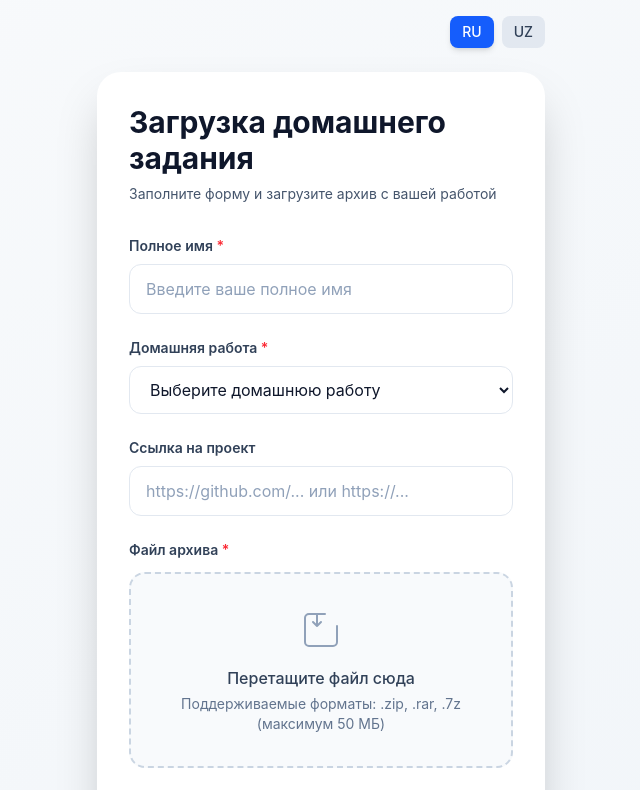
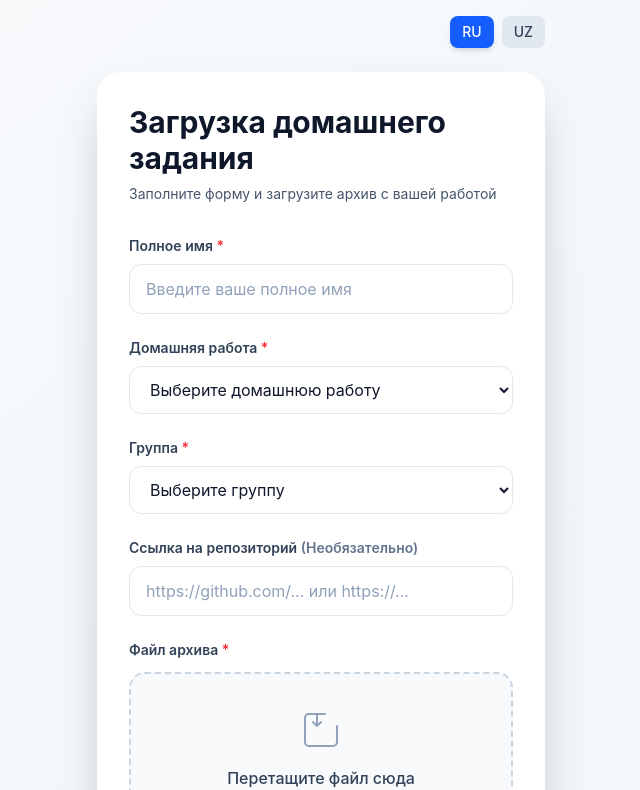
Before and after one commit to KhaetbekIT/EduDrop, a Next.js app: page /ru in a window 1280 px wide. Shown: the top 790 px of the page, without its empty margins (319-959 px from the left). Built offline with nearby package versions, Linux system fonts and the light colour scheme.

Commit message:
feat: добавлены новые поля для загрузки домашнего задания и обновлены переводы

```diff
--- a/messages/ru.json
+++ b/messages/ru.json
@@ -8,10 +8,18 @@
     "subtitle": "Заполните форму и загрузите архив с вашей работой",
     "fullName": "Полное имя",
     "fullNamePlaceholder": "Введите ваше полное имя",
-    "group": "Домашняя работа",
-    "groupPlaceholder": "Выберите домашнюю работу",
+    "homework": "Домашняя работа",
+    "selectHomework": "Выберите домашнюю работу",
+    "group": "Группа",
+    "selectGroup": "Выберите группу",
+    "groupPlaceholder": "Выберите группу",
+    "repository": "Репозиторий",
+    "repositoryLink": "Ссылка на репозиторий",
+    "repositoryLinkPlaceholder": "https://github.com/... или https://...",
     "projectLink": "Ссылка на проект",
     "projectLinkPlaceholder": "https://github.com/... или https://...",
+    "optional": "Необязательно",
+    "notSpecified": "Не указано",
     "file": "Файл архива",
     "fileAriaLabel": "Загрузить архив",
     "dragDrop": "Перетащите файл сюда",
--- a/messages/uz.json
+++ b/messages/uz.json
@@ -8,10 +8,18 @@
     "subtitle": "Formani to'ldiring va ishingiz bilan arxivni yuklang",
     "fullName": "To'liq ism",
     "fullNamePlaceholder": "To'liq ismingizni kiriting",
-    "group": "Uy vazifasi",
-    "groupPlaceholder": "Uy vazifasini tanlang",
+    "homework": "Uy vazifasi",
+    "selectHomework": "Uy vazifasini tanlang",
+    "group": "Guruh",
+    "selectGroup": "Guruhni tanlang",
+    "groupPlaceholder": "Guruhni tanlang",
+    "repository": "Repozitoriy",
+    "repositoryLink": "Repozitoriy havolasi",
+    "repositoryLinkPlaceholder": "https://github.com/... yoki https://...",
     "projectLink": "Loyiha havolasi",
     "projectLinkPlaceholder": "https://github.com/... yoki https://...",
+    "optional": "Ixtiyoriy",
+    "notSpecified": "Ko'rsatilmagan",
     "file": "Arxiv fayli",
     "fileAriaLabel": "Arxiv yuklash",
     "dragDrop": "Fayl shu yerga olib keling",
--- a/src/app/[locale]/(app)/_components/homework-upload-form.tsx
+++ b/src/app/[locale]/(app)/_components/homework-upload-form.tsx
@@ -8,6 +8,7 @@ import { homeworkUploadSchema, type HomeworkUploadFormData } from "$/schemas/hom
 import { formatFileSize } from "$/utils/file";
 import type { HomeworkUploadResponse } from "$/types/homework.types";
 import { HOMEWORK_OPTIONS } from "$/mocks/homeworks.mock";
+import { GROUP_OPTIONS } from "$/mocks/groups.mock";
 import { LanguageSwitcher } from "./language-switcher";
 
 export const HomeworkUploadForm = () => {
@@ -31,6 +32,7 @@ export const HomeworkUploadForm = () => {
 		resolver: zodResolver(homeworkUploadSchema),
 		defaultValues: {
 			fullName: "",
+			homework: "",
 			group: "",
 			projectLink: "",
 			file: undefined,
@@ -126,6 +128,7 @@ export const HomeworkUploadForm = () => {
 
 				const formData = new FormData();
 				formData.append("fullName", data.fullName);
+				formData.append("homework", data.homework);
 				formData.append("group", data.group);
 				if (data.projectLink) {
 					formData.append("projectLink", data.projectLink);
@@ -208,6 +211,31 @@ export const HomeworkUploadForm = () => {
 
 					{/* Homework Field */}
 					<div className="mb-6">
+						<label htmlFor="homework" className="block text-sm font-semibold text-slate-700 mb-2">
+							{t("homework")} <span className="text-red-500">*</span>
+						</label>
+						<select
+							{...register("homework")}
+							id="homework"
+							className="w-full px-4 py-3 border border-slate-200 rounded-xl focus:outline-none focus:ring-2 focus:ring-blue-500 focus:border-transparent transition placeholder-slate-400 text-slate-900"
+							aria-describedby={errors.homework ? "homework-error" : undefined}
+						>
+							<option value="">{t("selectHomework")}</option>
+							{HOMEWORK_OPTIONS.map((homework) => (
+								<option key={homework.id} value={homework.title}>
+									{homework.title}
+								</option>
+							))}
+						</select>
+						{errors.homework && (
+							<p id="homework-error" className="mt-2 text-sm text-red-500">
+								{errors.homework.message}
+							</p>
+						)}
+					</div>
+
+					{/* Group Field */}
+					<div className="mb-6">
 						<label htmlFor="group" className="block text-sm font-semibold text-slate-700 mb-2">
 							{t("group")} <span className="text-red-500">*</span>
 						</label>
@@ -217,10 +245,10 @@ export const HomeworkUploadForm = () => {
 							className="w-full px-4 py-3 border border-slate-200 rounded-xl focus:outline-none focus:ring-2 focus:ring-blue-500 focus:border-transparent transition placeholder-slate-400 text-slate-900"
 							aria-describedby={errors.group ? "group-error" : undefined}
 						>
-							<option value="">{t("groupPlaceholder")}</option>
-							{HOMEWORK_OPTIONS.map((homework) => (
-								<option key={homework.id} value={homework.title}>
-									{homework.title}
+							<option value="">{t("selectGroup")}</option>
+							{GROUP_OPTIONS.map((group) => (
+								<option key={group.id} value={group.name}>
+									{group.name}
 								</option>
 							))}
 						</select>
@@ -234,13 +262,13 @@ export const HomeworkUploadForm = () => {
 					{/* Project Link Field */}
 					<div className="mb-6">
 						<label htmlFor="projectLink" className="block text-sm font-semibold text-slate-700 mb-2">
-							{t("projectLink")}
+							{t("repositoryLink")} <span className="text-slate-500">({t("optional")})</span>
 						</label>
 						<input
 							{...register("projectLink")}
 							type="url"
 							id="projectLink"
-							placeholder={t("projectLinkPlaceholder")}
+							placeholder={t("repositoryLinkPlaceholder")}
 							className="w-full px-4 py-3 border border-slate-200 rounded-xl focus:outline-none focus:ring-2 focus:ring-blue-500 focus:border-transparent transition placeholder-slate-400 text-slate-900"
 							aria-describedby={errors.projectLink ? "projectLink-error" : undefined}
 						/>
--- a/src/app/api/homework/upload/route.ts
+++ b/src/app/api/homework/upload/route.ts
@@ -10,20 +10,21 @@ export async function POST(request: NextRequest): Promise<NextResponse<HomeworkU
 		const formData = await request.formData();
 
 		const fullName = formData.get("fullName");
+		const homework = formData.get("homework");
 		const group = formData.get("group");
 		const projectLink = formData.get("projectLink");
 		const file = formData.get("file");
 		const projectLinkValue = typeof projectLink === "string" ? projectLink : undefined;
 
 		// Validate required fields
-		if (typeof fullName !== "string" || typeof group !== "string" || !(file instanceof File)) {
+		if (typeof fullName !== "string" || typeof homework !== "string" || typeof group !== "string" || !(file instanceof File)) {
 			return NextResponse.json(
 				{
 					success: false,
 					message: "Missing required fields",
 					error: {
 						code: "INVALID_REQUEST",
-						details: "fullName, group, and file are required",
+						details: "fullName, homework, group, and file are required",
 					},
 				},
 				{ status: 400 }
@@ -33,6 +34,7 @@ export async function POST(request: NextRequest): Promise<NextResponse<HomeworkU
 		// Validate using schema
 		const validationResult = await serverHomeworkUploadSchema.safeParseAsync({
 			fullName,
+			homework,
 			group,
 			projectLink: projectLinkValue,
 			file,
@@ -56,7 +58,13 @@ export async function POST(request: NextRequest): Promise<NextResponse<HomeworkU
 			);
 		}
 
-		const { fullName: validatedName, group: validatedGroup, file: validatedFile } = validationResult.data;
+		const {
+			fullName: validatedName,
+			homework: validatedHomework,
+			group: validatedGroup,
+			projectLink: validatedProjectLink,
+			file: validatedFile,
+		} = validationResult.data;
 
 		const uploadId = generateUploadId();
 		const originalFileName = validatedFile.name;
@@ -66,7 +74,9 @@ export async function POST(request: NextRequest): Promise<NextResponse<HomeworkU
 		try {
 			await sendHomeworkNotification(
 				validatedName,
+				validatedHomework,
 				validatedGroup,
+				validatedProjectLink,
 				originalFileName,
 				fileSize
 			);
@@ -95,7 +105,9 @@ export async function POST(request: NextRequest): Promise<NextResponse<HomeworkU
 				data: {
 					id: uploadId,
 					fullName: validatedName,
+					homework: validatedHomework,
 					group: validatedGroup,
+					projectLink: validatedProjectLink,
 					fileName: originalFileName,
 					fileSize,
 					uploadedAt: new Date().toISOString(),
--- a/src/lib/telegram.ts
+++ b/src/lib/telegram.ts
@@ -1,4 +1,4 @@
-const TELEGRAM_API_URL = "https://api.telegram.org";
+const TELEGRAM_API_URL = process.env.TELEGRAM_API_URL;
 
 interface TelegramApiResponse {
 	ok: boolean;
@@ -124,21 +124,27 @@ export async function sendTelegramDocument(
 
 export async function sendHomeworkNotification(
 	fullName: string,
+	homework: string,
 	group: string,
+	projectLink: string | undefined,
 	fileName: string,
 	fileSize: number
 ): Promise<void> {
-	const message = `📚 <b>Проверка ДЗ</b>
+	const message = `📚 <b>Homework Submission</b>
 
-👤 <b>ФИО:</b> ${escapeHtml(fullName)}
+👤 <b>Student:</b> ${escapeHtml(fullName)}
 
-🎓 <b>Группа:</b> ${escapeHtml(group)}
+📚 <b>Homework:</b> ${escapeHtml(homework)}
 
-📄 <b>Файл:</b> ${escapeHtml(fileName)}
+👥 <b>Group:</b> ${escapeHtml(group)}
 
-💾 <b>Размер:</b> ${formatFileSize(fileSize)}
+🔗 <b>Repository:</b> ${escapeHtml(projectLink || "Not specified")}
 
-⏰ <b>Отправлено:</b> ${new Date().toLocaleString("ru-RU")}`;
+📦 <b>Archive:</b> ${escapeHtml(fileName)}
+
+💾 <b>Size:</b> ${formatFileSize(fileSize)}
+
+⏰ <b>Submitted:</b> ${new Date().toLocaleString("ru-RU")}`;
 
 	await sendTelegramMessage(message);
 }
--- /dev/null
+++ b/src/mocks/groups.mock.ts
@@ -0,0 +1,11 @@
+export interface GroupOption {
+	id: number;
+	name: string;
+}
+
+export const GROUP_OPTIONS: GroupOption[] = [
+	{
+		id: 1,
+		name: "Frontend 23.06.2026",
+	},
+];
--- a/src/mocks/homeworks.mock.ts
+++ b/src/mocks/homeworks.mock.ts
@@ -6,14 +6,14 @@ export interface HomeworkOption {
 export const HOMEWORK_OPTIONS: HomeworkOption[] = [
 	{
 		id: 1,
-		title: "Homework #1 - HTML",
+		title: "Homework #1 - HTML (О себе)",
 	},
 	{
 		id: 2,
-		title: "Homework #2 - CSS",
+		title: "Homework #2 - HTML (Моя любимая компания)",
 	},
 	{
 		id: 3,
-		title: "Homework #3 - JavaScript",
+		title: "Homework #3 - HTML & CSS (Практика по верстке)",
 	},
 ];
--- a/src/schemas/homework.schema.ts
+++ b/src/schemas/homework.schema.ts
@@ -20,11 +20,17 @@ export const homeworkUploadSchema = z.object({
 		.min(3, "Full name must be at least 3 characters")
 		.max(100, "Full name must be at most 100 characters")
 		.transform((val) => val.trim()),
-	group: z
+	homework: z
 		.string()
 		.min(1, "Homework is required")
 		.min(2, "Homework must be at least 2 characters")
 		.max(100, "Homework must be at most 100 characters")
+		.transform((val) => val.trim()),
+	group: z
+		.string()
+		.min(1, "Group is required")
+		.min(2, "Group must be at least 2 characters")
+		.max(50, "Group must be at most 50 characters")
 		.transform((val) => val.trim()),
 	projectLink: projectLinkSchema,
 	file: z
@@ -52,11 +58,17 @@ export const serverHomeworkUploadSchema = z.object({
 		.min(3, "Full name must be at least 3 characters")
 		.max(100, "Full name must be at most 100 characters")
 		.trim(),
-	group: z
+	homework: z
 		.string()
 		.min(1, "Homework is required")
 		.min(2, "Homework must be at least 2 characters")
 		.max(100, "Homework must be at most 100 characters")
+		.trim(),
+	group: z
+		.string()
+		.min(1, "Group is required")
+		.min(2, "Group must be at least 2 characters")
+		.max(50, "Group must be at most 50 characters")
 		.trim(),
 	projectLink: projectLinkSchema,
 	file: z
--- a/src/types/homework.types.ts
+++ b/src/types/homework.types.ts
@@ -4,7 +4,9 @@ export interface HomeworkUploadResponse {
 	data?: {
 		id: string;
 		fullName: string;
+		homework: string;
 		group: string;
+		projectLink?: string;
 		fileName: string;
 		fileSize: number;
 		uploadedAt: string;
@@ -31,6 +33,7 @@ export interface TelegramDocumentPayload {
 
 export interface FileUploadRequest {
 	fullName: string;
+	homework: string;
 	group: string;
 	projectLink?: string;
 	file: File;
```
Also changed, not shown: 1 other file (tests, documents, lock files or other folders).
